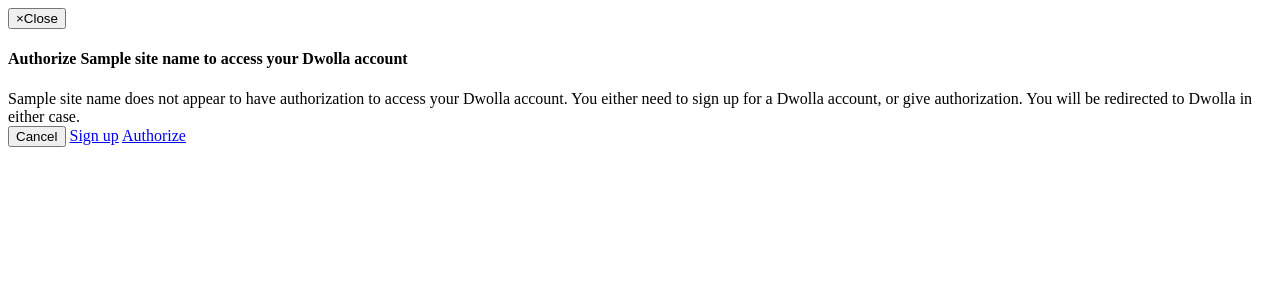
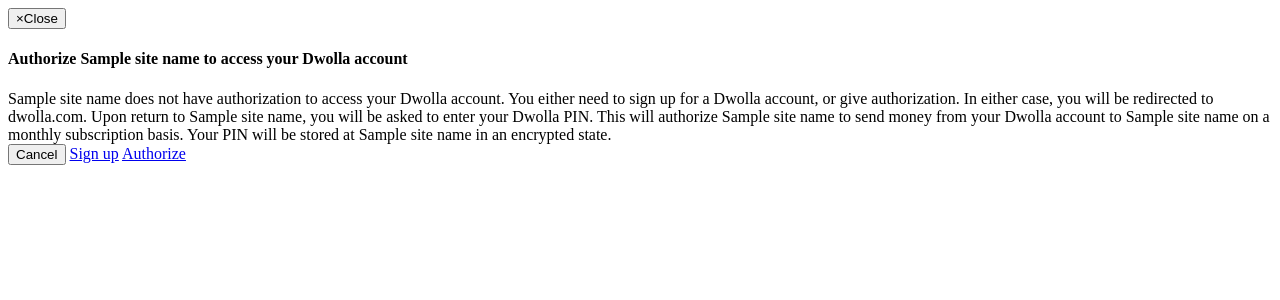
Before and after one commit to jrenaut/django-dwolla, a Django app: template djdwolla/templates/oauth_modal.html in a window 1280 px wide. Shown: the top 300 px of the page. Run offline with Django 3.2, Linux system fonts and the light colour scheme; the template is opened without the code that fills it: most values are stand-ins (such as "Sample title", 1, 10 or a date in 2020).

Commit message:
Change auth scope, refine oauth modal user instructions

```diff
--- a/djdwolla/templates/oauth_modal.html
+++ b/djdwolla/templates/oauth_modal.html
@@ -6,7 +6,7 @@
         <h4 class="modal-title">Authorize {{ site_name }} to access your Dwolla account</h4>
       </div>
       <div class="modal-body">
-	{{ site_name }} does not appear to have authorization to access your Dwolla account.  You either need to sign up for a Dwolla account, or give authorization.  You will be redirected to Dwolla in either case.
+	{{ site_name }} does not have authorization to access your Dwolla account.  You either need to sign up for a Dwolla account, or give authorization.  In either case, you will be redirected to dwolla.com.  Upon return to {{ site_name }}, you will be asked to enter your Dwolla PIN.  This will authorize {{ site_name }} to send money from your Dwolla account to {{ site_name }} on a monthly subscription basis.  Your PIN will be stored at {{ site_name }} in an encrypted state.
       </div>
       <div class="modal-footer">
         <button type="button" class="btn btn-default" data-dismiss="modal">Cancel</button>
--- a/djdwolla/views.py
+++ b/djdwolla/views.py
@@ -48,8 +48,8 @@
         data = super(OAuthView, self).get_context_data(**kwargs)
         redirect_uri = DWOLLA_ACCOUNT['oauth_uri']
         self.request.session['dwolla_oauth_next'] = self.request.GET['next']
-        print self.request.session.items()
-        scope = "send|balance|funding|transactions|accountinfofull"
+        # scope = "send|balance|funding|transactions|accountinfofull"
+        scope = "send"
         auth_url = DWOLLA_APP.init_oauth_url(redirect_uri, scope)
         data['auth_url'] = auth_url
         data['site_name'] = Site.objects.get().name
```
